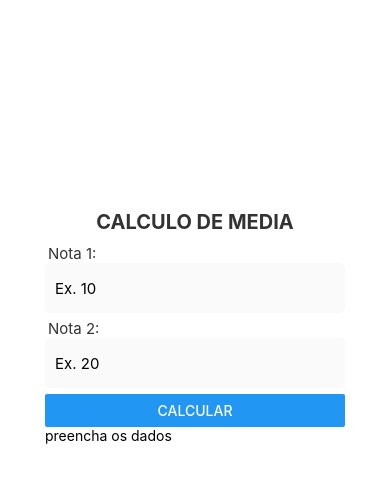
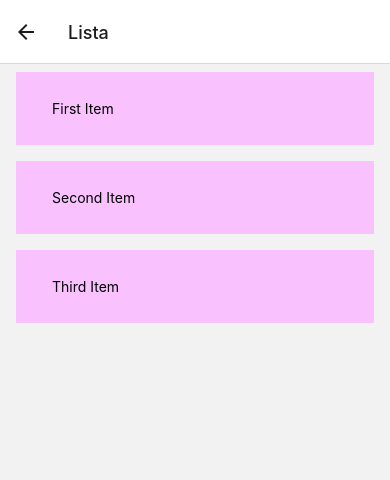
Before and after one commit to matheus-a-chaves/estudos-react-native, a React Native app: screen /Lista in a window 390 px wide. Shown: the top 480 px of the page. Built offline with nearby package versions, Linux system fonts and the light colour scheme.

Commit message:
feat: adicionado navegacao

```diff
--- a/App.js
+++ b/App.js
@@ -1,29 +1,23 @@
-import { StatusBar } from 'expo-status-bar';
-import { StyleSheet, View } from 'react-native';
-import Title from './src/components/title';
-import Main from './src/components/main';
+import { NavigationContainer } from '@react-navigation/native';
+import { createStackNavigator } from '@react-navigation/stack';
+import HomeScreen from './src/components/HomeScreen';
+import Lista from './src/components/Lista';
+import Counter from './src/components/screens/CounterScreen'
+import ColorList from './src/components/ColorList'
+import Main from './src/components/main'
+
+const Stack = createStackNavigator();
 
 export default function App() {
   return (
-    <View style={styles.container}>
-      <Title style={styles.title} texto="CALCULO DE MEDIA" />
-      <Main />
-      <StatusBar style="auto" />
-    </View>
+    <NavigationContainer>
+      <Stack.Navigator>
+        <Stack.Screen name="Home" component={HomeScreen} />
+        <Stack.Screen name="Media" component={Main} />
+        <Stack.Screen name="Lista" component={Lista} />
+        <Stack.Screen name="CounterScreen" component={Counter} />
+        <Stack.Screen name="ColorList" component={ColorList} />
+      </Stack.Navigator>
+    </NavigationContainer>
   );
 }
-
-const styles = StyleSheet.create({
-  container: {
-    flex: 1,
-    backgroundColor: '#fff',
-    alignItems: 'center',
-    justifyContent: 'center',
-  },
-  title: {
-    fontSize: 20,
-    padding: 10,
-    color: '#333',
-    fontWeight: '700'
-  }
-});
--- a/package.json
+++ b/package.json
@@ -9,10 +9,12 @@
     "web": "expo start --web"
   },
   "dependencies": {
-    "expo": "~49.0.7",
+    "@react-navigation/native": "^6.1.7",
+    "@react-navigation/stack": "^6.3.17",
+    "expo": "^49.0.8",
     "expo-status-bar": "~1.6.0",
     "react": "18.2.0",
-    "react-native": "0.72.3"
+    "react-native": "0.72.4"
   },
   "devDependencies": {
     "@babel/core": "^7.20.0"
--- /dev/null
+++ b/src/components/ColorList.js
@@ -0,0 +1,39 @@
+import React, { useState } from "react";
+import { View, Button, FlatList } from "react-native";
+
+const ColorList = () => {
+    const [colors, setColors] = useState([]);
+
+    function addColor() {
+        const r = Math.floor(Math.random() * 255)
+        const g = Math.floor(Math.random() * 255)
+        const b = Math.floor(Math.random() * 255)
+        setColors(prevColors => [...prevColors, `rgb(${r},${g},${b})`])
+    }
+
+    return (
+        <>
+            <Button
+                title="Adiciona cor"
+                onPress={() => addColor()}
+            />
+            <FlatList
+                data={colors}
+                keyExtractor={item => item}
+                renderItem={({ item }) =>
+                    <View
+                        style={
+                            {
+                                backgroundColor: item,
+                                with: 50,
+                                height: 50
+                            }
+                        }
+                    />
+                }
+            />
+        </>
+    );
+}
+
+export default ColorList;
--- /dev/null
+++ b/src/components/HomeScreen.js
@@ -0,0 +1,41 @@
+import React from "react";
+import { View, Text, StyleSheet, Button } from "react-native";
+
+export default function HomeScreen({ navigation }) {
+    return (
+        <View style={styles.container}>
+            <Text>Home Screen</Text>
+            <Button
+                title="Media"
+                onPress={() => navigation.navigate('Media')}
+            />
+            <Button
+                title="Lista"
+                onPress={() => navigation.navigate('Lista')}
+            />
+            <Button
+                title="Contador"
+                onPress={() => navigation.navigate('CounterScreen')}
+            />
+            <Button
+                title="Lista de cor"
+                onPress={() => navigation.navigate('ColorList')}
+            />
+        </View>
+    );
+}
+
+const styles = StyleSheet.create({
+    container: {
+        flex: 1,
+        alignItems: 'center',
+        justifyContent: 'center'
+    },
+    button: {
+        flex: 1,
+        backgroundColor: '#000',
+        flexDirection: 'column',
+        height: 20,
+        width: 40
+    },
+});
--- /dev/null
+++ b/src/components/Lista.js
@@ -0,0 +1,60 @@
+import React from 'react';
+import {
+    SafeAreaView,
+    View,
+    FlatList,
+    StyleSheet,
+    Text,
+    StatusBar,
+} from 'react-native';
+
+const DATA = [
+    {
+        id: '01',
+        title: 'First Item',
+    },
+    {
+        id: '02',
+        title: 'Second Item',
+    },
+    {
+        id: '03',
+        title: 'Third Item',
+    },
+];
+
+const Item = ({ title }) => (
+    <View style={styles.item}>
+        <Text style={styles.item}>{title}</Text>
+    </View>
+)
+
+const Lista = () => {
+    return (
+        <SafeAreaView style={styles.container}>
+            <FlatList
+                data={DATA}
+                renderItem={({ item }) => <Item title={item.title} />}
+                keyExtractor={item => item.id}
+            />
+        </SafeAreaView>
+    );
+}
+
+const styles = StyleSheet.create({
+    container: {
+        flex: 1,
+        marginTop: StatusBar.currentHeight || 0,
+    },
+    item: {
+        backgroundColor: '#f9c2ff',
+        padding: 10,
+        marginVertical: 8,
+        marginHorizontal: 16,
+    },
+    title: {
+        fontSize: 32,
+    },
+});
+
+export default Lista;
--- /dev/null
+++ b/src/components/screens/CounterScreen.js
@@ -0,0 +1,21 @@
+import React, { useState } from "react";
+import { View, Text, StyleSheet, Button } from "react-native";
+
+const CounterScreen = () => {
+    const [counter, setCounter] = useState(0);
+    return (
+        <View>
+            <Button
+                title="Incrementa"
+                onPress={() => setCounter(counter + 1)}
+            />
+            <Text>{counter}</Text>
+        </View>
+    )
+}
+
+const styles = StyleSheet.create({
+
+});
+
+export default CounterScreen;
```
Also changed, not shown: src/components/screens/TopicsScreen.js (added, +14 -0 lines), 1 other file (tests, documents, lock files or other folders).
